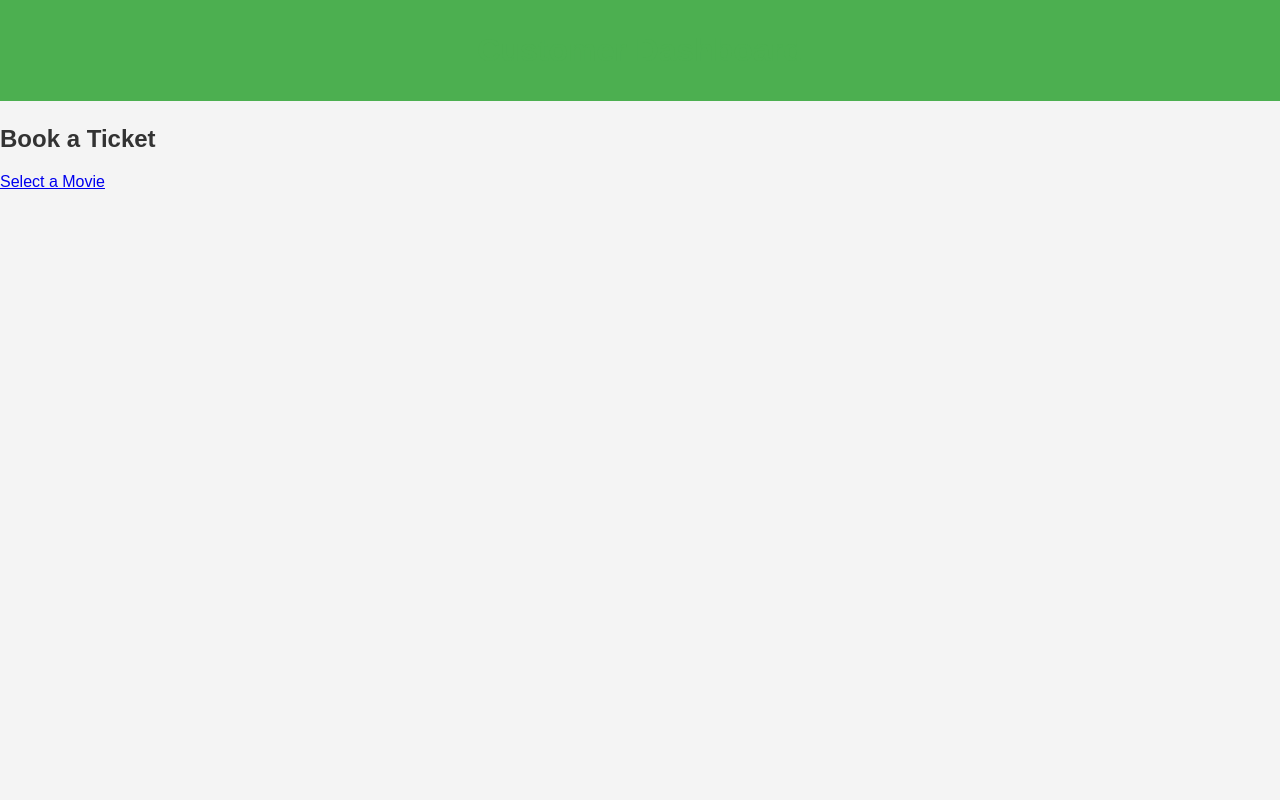
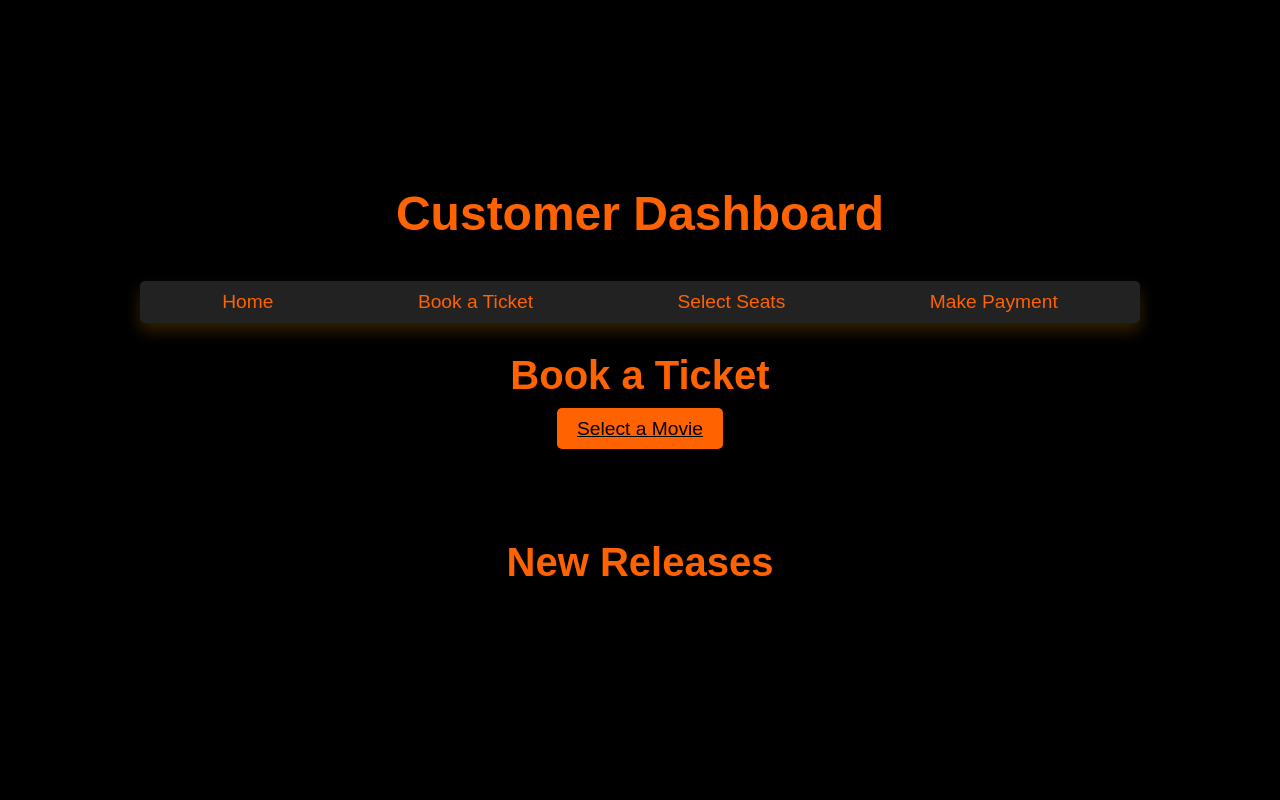
Before and after one commit to esh22nika/newCinemaDB, a Flask app: page /customer_dashboard in a window 1280 px wide. Run offline with Flask 3, Linux system fonts and the light colour scheme; some libraries are stand-ins or nearby versions.

Commit message:
Updated CSS, customer, login, added slideshow.js, and other fixes

```diff
--- a/app.py
+++ b/app.py
@@ -22,15 +22,13 @@
 
     try:
         if username == 'employee' and password == 'employee':
-            res = runQuery('call delete_old()')  # Example stored procedure for cleaning old data
             return render_template('employee.html')
 
         elif username == 'manager' and password == 'manager':
-            res = runQuery('call delete_old()')
-            return render_template('index.html') # Admin Dashboard
+            return render_template('index.html')
 
-        elif username == 'customer' and password == 'customer':  # Simple customer login
-            return render_template('customer.html')  # Customer page
+        elif username == 'customer' and password == 'customer':
+            return render_template('customer.html')
 
         else:
             return render_template('loginfail.html')
@@ -231,11 +229,15 @@
     emp_id = request.form['emp_id']
     ticket_id = request.form['ticket_id']
     price = request.form['price']
-    show = request.form['show']
     discount = request.form['discount']
-    cur.execute('''INSERT INTO tickets (emp_id, ticket_id, price, show, discount)
-                   VALUES (%s, %s, %s, %s, %s)''',
-                (emp_id, ticket_id, price, show, discount))
+    shows = request.form['shows']
+    movie_name = request.form['movie_name']
+    booking_date = request.form['booking_date']
+    customer = request.form['booking_date']
+
+    cur.execute('''INSERT INTO tickets (ticket_id, price, discount, shows,movie_name,booking_date,customer_id, movies_id)
+                   VALUES ( %s, %s, %s, %s)''',
+                (ticket_id, price, discount, shows,movie_name,booking_date,customer_id, movies_id ))
     conn.commit()
     conn.close()
     return redirect(url_for('employee_dashboard'))
@@ -246,7 +248,7 @@
 def add_movie():
     if request.method == 'POST':
         # Collect the form data
-        movie_id=request.form['movie_id']
+        movies_id=request.form['movies_id']
         movie_name = request.form['movie_name']
         release_date = request.form['release_date']
         genre = request.form['genre']
@@ -259,9 +261,9 @@
         # Insert movie into the database
         conn = db_conn()
         cur = conn.cursor()
-        cur.execute('''INSERT INTO movies (movie_id,movie_name,  release_date, genre, roles,movie_lang,view_type)
-                       VALUES (%s, %s, %s, %s, %s)''',
-                    (movie_id, movie_name,  release_date, genre, roles,movie_lang,view_type))
+        cur.execute('''INSERT INTO movies (movies_id,movie_name,  release_date, genre, roles,movie_lang,view_type)
+                       VALUES (%s, %s, %s, %s, %s, %s, %s)''',
+                    (movies_id, movie_name,  release_date, genre, roles,movie_lang,view_type))
         conn.commit()
         cur.close()
         conn.close()
@@ -342,7 +344,7 @@
 
         # Retrieve the data from session
         customer_id = session.get('customer_id')
-        movie_id = session.get('movie_id')
+        movies_id = session.get('movies_id')
         movie_lang = session.get('movie_lang')
         view_type = session.get('view_type')
         show_time = session.get('show_time')
@@ -350,16 +352,16 @@
         no_of_seats = session.get('no_of_seats')
 
         # Generate ticket ID
-        cur.execute('''INSERT INTO tickets (customer_id, movie_id, movie_lang, view_type, show_time, seat_id, no_of_seats)
+        cur.execute('''INSERT INTO bookingInfo (customer_id, movies_id, movie_lang, view_type, show_time, seat_id, no_of_seats)
                        VALUES (%s, %s, %s, %s, %s, %s, %s) RETURNING ticket_id''',
-                    (customer_id, movie_id, movie_lang, view_type, show_time, seat_id, no_of_seats))
+                    (customer_id, movies_id, movie_lang, view_type, show_time, seat_id, no_of_seats))
         ticket_id = cur.fetchone()[0]
 
         # Update seat availability
         cur.execute('UPDATE seats SET available = FALSE WHERE seat_id = %s', (seat_id,))
 
         # Insert payment details into the payment table
-        cur.execute('''INSERT INTO payment (customer_id, ticket_id, amount, payment_method, payment_date)
+        cur.execute('''INSERT INTO paymentInfo (customer_id, ticket_id, amount, payment_method, payment_date)
                        VALUES (%s, %s, %s, %s, NOW())''', (customer_id, ticket_id, payment_amount, payment_method))
 
         conn.commit()
--- a/static/styles.css
+++ b/static/styles.css
@@ -1,105 +1,154 @@
+/* General Reset */
+* {
+    margin: 0;
+    padding: 0;
+    box-sizing: border-box;
+}
 
 body {
-    font-family: Arial, sans-serif;
-    background-color: #f4f4f4;
-    color: #333;
-    margin: 0;
-    padding: 0;
+    background-color: #000;
+    color: #fff;
+    font-family: 'Arial', sans-serif;
+    display: flex;
+    flex-direction: column;
+    align-items: center;
+    justify-content: center;
+    min-height: 100vh;
+    padding: 20px;
 }
 
-h1 {
-    font-size: 2em;
-    color: #4CAF50;
-    margin: 0.5em 0;
-}
-
-h2 {
-    font-size: 1.5em;
-    color: #333;
-    margin-top: 1em;
-}
-
-/* Header Style */
-header {
-    background-color: #4CAF50;
-    color: white;
-    padding: 1em 0;
+/* Header */
+header h1 {
+    font-size: 3rem;
+    color: #ff6200; /* Orange Color */
+    margin-bottom: 40px;
     text-align: center;
 }
 
-/* Table Styles */
-table {
+/* Navigation Menu */
+nav.menu {
+    margin-bottom: 30px;
+    background-color: #222;
+    padding: 10px;
+    border-radius: 5px;
+    box-shadow: 0 8px 16px rgba(255, 165, 0, 0.2);
     width: 100%;
-    border-collapse: collapse;
-    margin: 1em 0;
+    max-width: 1000px;
 }
 
-th, td {
-    padding: 0.75em;
-    text-align: left;
+nav.menu ul {
+    list-style: none;
+    display: flex;
+    justify-content: space-around;
 }
 
-th {
-    background-color: #4CAF50;
-    color: white;
+nav.menu ul li {
+    display: inline;
 }
 
-tr:nth-child(even) {
-    background-color: #f2f2f2;
+nav.menu ul li a {
+    color: #ff6200;
+    text-decoration: none;
+    font-size: 1.2rem;
+    padding: 10px;
+    transition: color 0.3s ease;
 }
 
-tr:hover {
-    background-color: #ddd;
+nav.menu ul li a:hover {
+    color: #fff;
 }
 
-/* Form Styles */
-form {
-    background-color: white;
-    border-radius: 5px;
-    box-shadow: 0 0 10px rgba(0, 0, 0, 0.1);
-    padding: 1em;
-    margin: 1em 0;
+/* Booking Section */
+.booking-section {
+    text-align: center;
+    margin-bottom: 50px;
 }
 
-form table {
-    width: 100%;
+.booking-section h2 {
+    font-size: 2.5rem;
+    color: #ff6200;
+    margin-bottom: 20px;
 }
 
-form td {
-    padding: 0.5em;
+.booking-section .btn {
+    background-color: #ff6200;
+    color: #000;
+    padding: 10px 20px;
+    font-size: 1.2rem;
+    border: none;
+    border-radius: 5px;
+    cursor: pointer;
+    transition: background-color 0.3s ease;
 }
 
-form input[type="text"],
-form input[type="number"],
-form input[type="date"],
-form input[type="email"],
-form input[type="tel"],
-form input[type="submit"] {
-    width: 100%;
-    padding: 0.5em;
-    border: 1px solid #ccc;
-    border-radius: 3px;
+.booking-section .btn:hover {
+    background-color: #ff9200;
 }
 
-form input[type="submit"] {
-    background-color: #4CAF50;
-    color: white;
-    border: none;
-    cursor: pointer;
-    font-size: 1em;
+/* Movie Gallery */
+.gallery {
+    margin-top: 50px;
+    text-align: center;
 }
 
-form input[type="submit"]:hover {
-    background-color: #45a049;
+.gallery h2 {
+    color: #ff6200;
+    font-size: 2.5rem;
+    margin-bottom: 30px;
 }
 
-/* Responsive Design */
-@media (max-width: 768px) {
-    table, form {
-        width: 100%;
-    }
+.movie-gallery {
+    display: grid;
+    grid-template-columns: repeat(auto-fill, minmax(150px, 1fr));
+    gap: 20px;
+    width: 100%;
+    max-width: 1000px;
+    margin: 0 auto;
+}
 
-    form input[type="submit"] {
-        width: auto;
-    }
+.movie-item {
+    background-color: #222;
+    padding: 20px;
+    border-radius: 10px;
+    box-shadow: 0 8px 16px rgba(255, 165, 0, 0.2);
+    font-size: 1.2rem;
+    text-align: center;
+    color: #ff6200;
+    transition: transform 0.3s ease, box-shadow 0.3s ease;
 }
+
+.movie-item:hover {
+    transform: translateY(-5px);
+    box-shadow: 0 12px 25px rgba(255, 165, 0, 0.4);
+}
+
+.movie-item img {
+    max-width: 100%;
+    height: auto;
+    border-radius: 10px;
+    margin-bottom: 15px;
+}
+
+.movie-item h3 {
+    font-size: 1.5rem;
+    margin-bottom: 10px;
+}
+
+.movie-item p {
+    margin-bottom: 10px;
+}
+
+.movie-item .btn {
+    background-color: #ff6200;
+    color: #000;
+    padding: 10px 15px;
+    font-size: 1.1rem;
+    border: none;
+    border-radius: 5px;
+    cursor: pointer;
+    transition: background-color 0.3s ease;
+}
+
+.movie-item .btn:hover {
+    background-color: #ff9200;
+}
--- a/templates/add-movie.html
+++ b/templates/add_movie.html
@@ -17,8 +17,8 @@
         <form action="{{ url_for('add_movie') }}" method="POST">
             <table>
                 <tr>
-                    <td><label for="movie_id">Movie ID:</label></td>
-                    <td><input type="text" id="movie_id" name="movie_id" required></td>
+                    <td><label for="movies_id">Movie ID:</label></td>
+                    <td><input type="text" id="movies_id" name="movies_id" required></td>
                 </tr>
                 <tr>
                     <td><label for="movie_name">Movie Name:</label></td>
--- a/templates/customer.html
+++ b/templates/customer.html
@@ -12,10 +12,39 @@
         <h1>Customer Dashboard</h1>
     </header>
 
-    <section>
+    <!-- Navigation Menu -->
+    <nav class="menu">
+        <ul>
+            <li><a href="{{ url_for('customer_dashboard') }}">Home</a></li>
+            <li><a href="{{ url_for('select_movie') }}">Book a Ticket</a></li>
+            <li><a href="{{ url_for('select_seats') }}">Select Seats</a></li>
+            <li><a href="{{ url_for('make_payment') }}">Make Payment</a></li>
+        </ul>
+    </nav>
+
+    <!-- Book a Ticket Section -->
+    <section class="booking-section">
         <h2>Book a Ticket</h2>
         <p><a href="{{ url_for('select_movie') }}" class="btn">Select a Movie</a></p>
     </section>
 
+    <!-- Movie Gallery Section -->
+    <section class="gallery">
+        <h2>New Releases</h2>
+        <div class="movie-gallery">
+            {% for movie in movies %}
+            <div class="movie-item">
+                <img src="{{ url_for('static', filename='images/' + movie.image) }}" alt="{{ movie.title }}" class="slide-img">
+                <h3>{{ movie.title }}</h3>
+                <p>{{ movie.description }}</p>
+                <p><strong>Language:</strong> {{ movie.language }}</p>
+                <p><strong>View Type:</strong> {{ movie.view_type }}</p>
+                <p><strong>Show Time:</strong> {{ movie.show_time }}</p>
+                <a href="{{ url_for('select_movie', movie_id=movie.id) }}" class="btn">Book Now</a>
+            </div>
+            {% endfor %}
+        </div>
+    </section>
+
 </body>
 </html>
--- a/templates/index.html
+++ b/templates/index.html
@@ -78,9 +78,9 @@
             <td><label for="gender">Gender:</label></td>
             <td>
                 <select id="gender" name="gender" required>
-                    <option value="Male">Male</option>
-                    <option value="Female">Female</option>
-                    <option value="Other">Other</option>
+                    <option value="M">Male</option>
+                    <option value="F">Female</option>
+                    <option value="O">Other</option>
                 </select>
             </td>
         </tr>
```
Also changed, not shown: CineManagerDB/templates/login.html (added, +33 -0 lines), static/slideshow.js (added, +15 -0 lines), templates/employee.html (+21 -4 lines), templates/login.html (+19 -1 lines).
